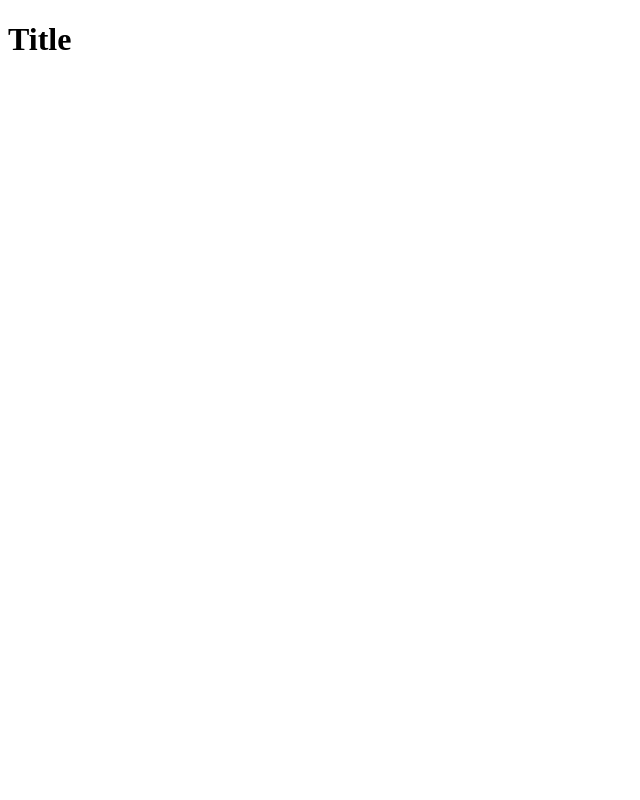
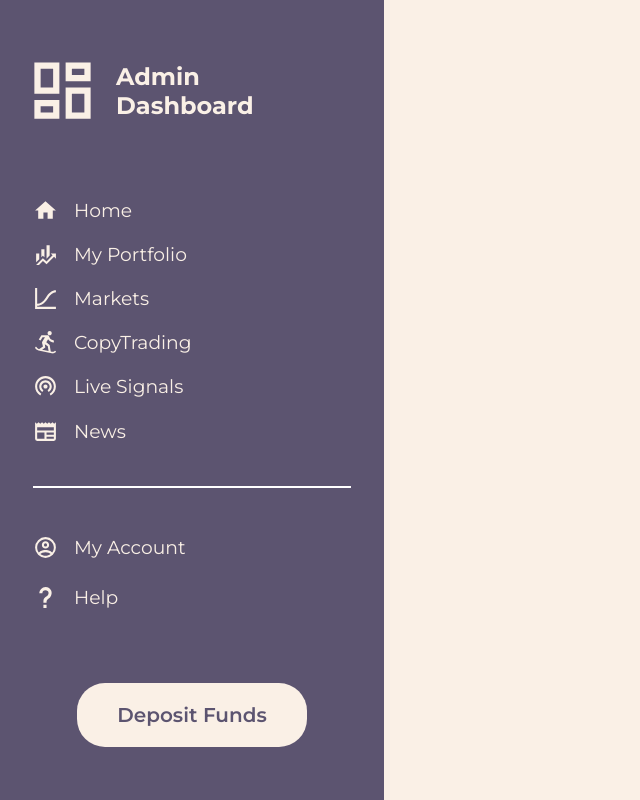
Before and after one commit to crazy-e8/admindashboard, a plain HTML site: page index.html in a window 1280 px wide. Shown: the whole page, without its empty margins (0-640 px from the left). Drawn offline with Linux system fonts and the light colour scheme; a web font is replaced by a local one.

Commit message:
added aide navbar

```diff
--- a/index.html
+++ b/index.html
@@ -3,9 +3,80 @@
 <head>
     <meta charset="UTF-8">
     <meta name="viewport" content="width=device-width, initial-scale=1.0">
-    <title>Document</title>
+    <link rel="stylesheet" href="styles/main.css">
+    <link rel="stylesheet" href="styles/nav-style.css">
+    <title>Admin Dashboard</title>
 </head>
 <body>
-<h1>Title</h1>
+<nav class="navbar">
+    <div class="logo">
+        <svg class="logo-svg" xmlns="http://www.w3.org/2000/svg" viewBox="0 0 24 24"><title>
+            view-dashboard-outline</title>
+            <path d="M19,5V7H15V5H19M9,5V11H5V5H9M19,13V19H15V13H19M9,17V19H5V17H9M21,3H13V9H21V3M11,3H3V13H11V3M21,11H13V21H21V11M11,15H3V21H11V15Z"/>
+        </svg>
+        <h1>Admin Dashboard</h1>
+    </div>
+
+    <div class="nav-links-container">
+        <div class="nav-links nav-links-1">
+            <div class="nav-link">
+                <svg xmlns="http://www.w3.org/2000/svg" viewBox="0 0 24 24"><title>home</title>
+                    <path d="M10,20V14H14V20H19V12H22L12,3L2,12H5V20H10Z"/>
+                </svg>
+                <h3>Home</h3>
+            </div>
+            <div class="nav-link">
+                <svg xmlns="http://www.w3.org/2000/svg" viewBox="0 0 24 24"><title>finance</title>
+                    <path d="M6,16.5L3,19.44V11H6M11,14.66L9.43,13.32L8,14.64V7H11M16,13L13,16V3H16M18.81,12.81L17,11H22V16L20.21,14.21L13,21.36L9.53,18.34L5.75,22H3L9.47,15.66L13,18.64"/>
+                </svg>
+                <h3>My Portfolio</h3>
+            </div>
+            <div class="nav-link">
+                <svg xmlns="http://www.w3.org/2000/svg" viewBox="0 0 24 24"><title>chart-bell-curve-cumulative</title>
+                    <path d="M4 19V20H22V22H2V2H4V17C7 17 10 15 12.1 11.4C15.1 6.4 18.4 4 22 4V6C19.2 6 16.5 8.1 13.9 12.5C11.3 16.6 7.7 19 4 19Z"/>
+                </svg>
+                <h3>Markets</h3>
+            </div>
+            <div class="nav-link">
+                <svg xmlns="http://www.w3.org/2000/svg" viewBox="0 0 24 24"><title>snowboard</title>
+                    <path d="M21.87 20.37C21.76 20.2 21.62 20.09 21.43 20.06C21.18 20 20.96 20.05 20.78 20.2C20.43 20.5 20.04 20.73 19.58 20.86C19.13 21 18.66 21 18.16 20.9L17.04 20.62L16 14.46L12.74 11.79L14.5 8.94C15.08 9.85 15.85 10.58 16.83 11.14C17.81 11.7 18.88 12 20.03 12V9.97C19.09 9.97 18.26 9.72 17.53 9.22S16.26 8.07 15.92 7.26L15.36 6.05C15.26 5.86 15.08 5.64 14.82 5.39C14.55 5.14 14.19 5 13.72 5H8.07L5.54 9L7.27 10.06L9.14 7H11.5L9 10.95C8.69 11.42 8.6 11.93 8.72 12.5L9.56 15.95L6.06 18.29L5.59 18.19C5.13 18.1 4.7 17.91 4.33 17.61C3.96 17.31 3.68 16.96 3.5 16.56C3.4 16.31 3.23 16.17 3 16.14C2.76 16.08 2.56 16.11 2.39 16.23S2.12 16.5 2.09 16.7C2.06 16.85 2.07 17 2.13 17.17C2.42 17.79 2.83 18.33 3.37 18.78C3.92 19.23 4.55 19.5 5.27 19.64L17.88 22.35C18.6 22.5 19.29 22.5 19.96 22.3C20.63 22.12 21.23 21.79 21.76 21.32C21.88 21.23 21.96 21.11 22 20.95C22 20.73 22 20.54 21.87 20.37M8.77 18.89L11.81 16.89L11.34 13.57L14.19 15.58L14.94 20.2L8.77 18.89M18 3C18 4.11 17.11 5 16 5S14 4.11 14 3 14.9 1 16 1 18 1.9 18 3Z"/>
+                </svg>
+                <h3>CopyTrading</h3>
+            </div>
+            <div class="nav-link">
+                <svg xmlns="http://www.w3.org/2000/svg" viewBox="0 0 24 24"><title>broadcast</title>
+                    <path d="M12 10C10.9 10 10 10.9 10 12S10.9 14 12 14 14 13.1 14 12 13.1 10 12 10M18 12C18 8.7 15.3 6 12 6S6 8.7 6 12C6 14.2 7.2 16.1 9 17.2L10 15.5C8.8 14.8 8 13.5 8 12.1C8 9.9 9.8 8.1 12 8.1S16 9.9 16 12.1C16 13.6 15.2 14.9 14 15.5L15 17.2C16.8 16.2 18 14.2 18 12M12 2C6.5 2 2 6.5 2 12C2 15.7 4 18.9 7 20.6L8 18.9C5.6 17.5 4 14.9 4 12C4 7.6 7.6 4 12 4S20 7.6 20 12C20 15 18.4 17.5 16 18.9L17 20.6C20 18.9 22 15.7 22 12C22 6.5 17.5 2 12 2Z"/>
+                </svg>
+                <h3>Live Signals</h3>
+            </div>
+            <div class="nav-link">
+                <svg xmlns="http://www.w3.org/2000/svg" viewBox="0 0 24 24"><title>newspaper</title>
+                    <path d="M20,11H4V8H20M20,15H13V13H20M20,19H13V17H20M11,19H4V13H11M20.33,4.67L18.67,3L17,4.67L15.33,3L13.67,4.67L12,3L10.33,4.67L8.67,3L7,4.67L5.33,3L3.67,4.67L2,3V19A2,2 0 0,0 4,21H20A2,2 0 0,0 22,19V3L20.33,4.67Z"/>
+                </svg>
+                <h3>News</h3>
+            </div>
+        </div>
+        <div class="solid-line"></div>
+        <div class="nav-links nav-links-2">
+            <div class="nav-link">
+                <svg xmlns="http://www.w3.org/2000/svg" viewBox="0 0 24 24"><title>account-circle-outline</title>
+                    <path d="M12,2A10,10 0 0,0 2,12A10,10 0 0,0 12,22A10,10 0 0,0 22,12A10,10 0 0,0 12,2M7.07,18.28C7.5,17.38 10.12,16.5 12,16.5C13.88,16.5 16.5,17.38 16.93,18.28C15.57,19.36 13.86,20 12,20C10.14,20 8.43,19.36 7.07,18.28M18.36,16.83C16.93,15.09 13.46,14.5 12,14.5C10.54,14.5 7.07,15.09 5.64,16.83C4.62,15.5 4,13.82 4,12C4,7.59 7.59,4 12,4C16.41,4 20,7.59 20,12C20,13.82 19.38,15.5 18.36,16.83M12,6C10.06,6 8.5,7.56 8.5,9.5C8.5,11.44 10.06,13 12,13C13.94,13 15.5,11.44 15.5,9.5C15.5,7.56 13.94,6 12,6M12,11A1.5,1.5 0 0,1 10.5,9.5A1.5,1.5 0 0,1 12,8A1.5,1.5 0 0,1 13.5,9.5A1.5,1.5 0 0,1 12,11Z"/>
+                </svg>
+                <h3>My Account</h3>
+            </div>
+            <div class="nav-link">
+                <svg xmlns="http://www.w3.org/2000/svg" viewBox="0 0 24 24"><title>help</title>
+                    <path d="M10,19H13V22H10V19M12,2C17.35,2.22 19.68,7.62 16.5,11.67C15.67,12.67 14.33,13.33 13.67,14.17C13,15 13,16 13,17H10C10,15.33 10,13.92 10.67,12.92C11.33,11.92 12.67,11.33 13.5,10.67C15.92,8.43 15.32,5.26 12,5A3,3 0 0,0 9,8H6A6,6 0 0,1 12,2Z"/>
+                </svg>
+                <h3>Help</h3>
+            </div>
+        </div>
+    </div>
+    <button id="deposit-btn">Deposit Funds</button>
+</nav>
+
+<main class="container">
+
+</main>
 </body>
 </html>
--- /dev/null
+++ b/styles/main.css
@@ -0,0 +1,20 @@
+@import url('https://fonts.googleapis.com/css2?family=Montserrat:ital,wght@0,100..900;1,100..900&family=Ubuntu+Sans+Mono:ital,wght@0,400..700;1,400..700&display=swap');
+
+:root {
+    --primary-bg: #FAF0E6;
+    --secondary-bg: #B9B4C7;
+    --text-black: #1c1919;
+    --text-white: #FAF0E6;
+    --nav-bg: #5C5470;
+}
+
+* {
+    margin: 0;
+    padding: 0;
+    box-sizing: border-box;
+    font-family: "Montserrat", monospace;
+}
+
+body {
+    background: var(--primary-bg);
+}
--- /dev/null
+++ b/styles/nav-style.css
@@ -0,0 +1,80 @@
+.navbar {
+    display: grid;
+    gap: 2em;
+    width: clamp(30ch, 25em, 30%);
+    height: 100vh;
+    padding: 25px;
+    background: var(--nav-bg);
+    color: var(--text-white);
+}
+
+.nav-links-container {
+    padding: .5rem;
+    display: grid;
+    gap: 2rem;
+}
+
+.navbar svg {
+    fill: var(--text-white);
+}
+
+.logo {
+    display: inline-grid;
+    width: min-content;
+    grid-template-columns: auto auto;
+    align-items: center;
+    gap: 1em;
+}
+
+.logo .logo-svg {
+    width: 75px;
+    height: 75px;
+}
+
+.logo h1 {
+    text-align: left;
+}
+
+.nav-links {
+    display: grid;
+    gap: 1rem;
+}
+
+.nav-link h3 {
+    font-weight: 400;
+}
+
+.solid-line {
+    height: 0;
+    width: 100%;
+    border-bottom: 2px solid white;
+
+    justify-self: center;
+    align-self: center;
+}
+
+.nav-link {
+    display: inline-grid;
+    grid-template-columns: auto 1fr;
+    gap: 1em;
+    text-align: left;
+    align-items: center;
+}
+
+.nav-link svg {
+    width: 25px;
+    height: 25px;
+}
+
+#deposit-btn {
+    color: var(--nav-bg);
+    background: var(--primary-bg);
+    font-weight: 600;
+    padding: 1em 2em;
+    font-size: 20px;
+    border-radius: 1.4em;
+    outline: none;
+    border:none;
+    align-self: center;
+    justify-self: center;
+}
```
